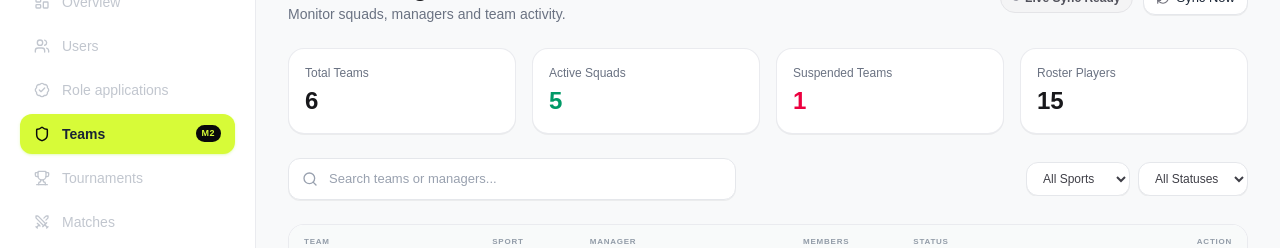
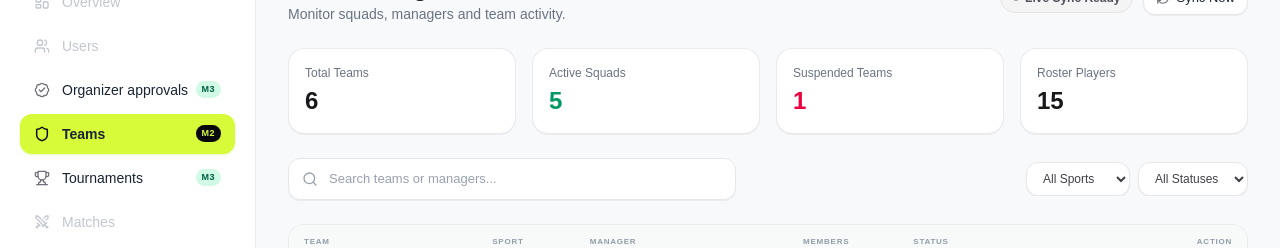
Before and after one commit to SportLK/web-admin-frontend, a Next.js app: page /teams in a window 1280 px wide. Shown: the part 124-372 px from the top of the page. Built offline with nearby package versions, Linux system fonts and the light colour scheme; no server answers.

Commit message:
Update Sidebar.tsx

```diff
--- a/components/Sidebar.tsx
+++ b/components/Sidebar.tsx
@@ -24,9 +24,9 @@ export const Sidebar: React.FC = () => {
   const navigation = [
     { name: 'Overview', href: '/overview', icon: LayoutDashboard, disabled: true },
     { name: 'Users', href: '/users', icon: Users, disabled: true },
-    { name: 'Role applications', href: '/role-applications', icon: BadgeCheck, disabled: true },
+    { name: 'Organizer approvals', href: '/organizers', icon: BadgeCheck, isMember3: true },
     { name: 'Teams', href: '/teams', icon: Shield, isMember2: true },
-    { name: 'Tournaments', href: '/tournaments', icon: Trophy, disabled: true },
+    { name: 'Tournaments', href: '/tournaments', icon: Trophy, isMember3: true },
     { name: 'Matches', href: '/matches', icon: Swords, disabled: true },
     { name: 'Venues', href: '/venues', icon: MapPin, disabled: true },
     { name: 'Community', href: '/community', icon: MessageSquare, disabled: true },
@@ -114,6 +114,17 @@ export const Sidebar: React.FC = () => {
                     M2
                   </span>
                 )}
+                {item.isMember3 && (
+                  <span
+                    className={`text-[9px] uppercase font-bold tracking-wider px-1.5 py-0.5 rounded-full ${
+                      isActive
+                        ? 'bg-zinc-950 text-[#D7FB38]'
+                        : 'bg-emerald-100 text-emerald-800 group-hover:bg-emerald-200'
+                    }`}
+                  >
+                    M3
+                  </span>
+                )}
               </Link>
             );
           })}
```
